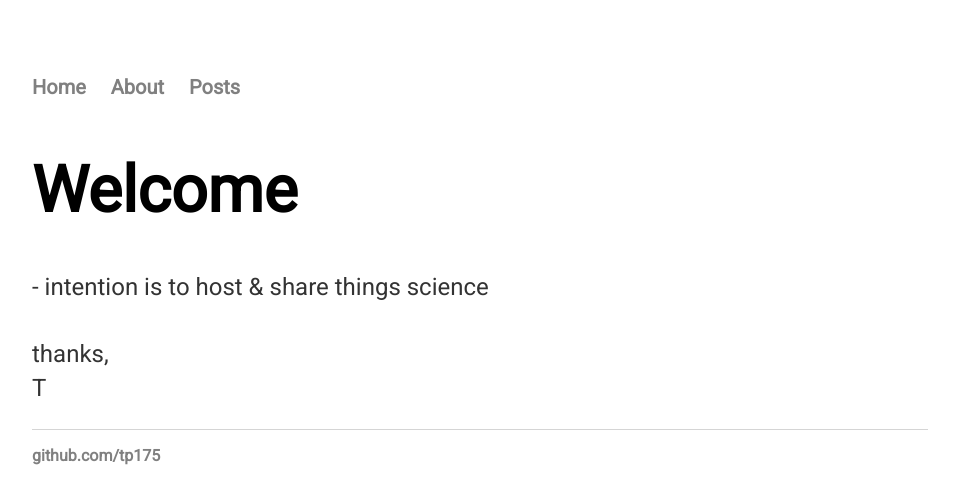
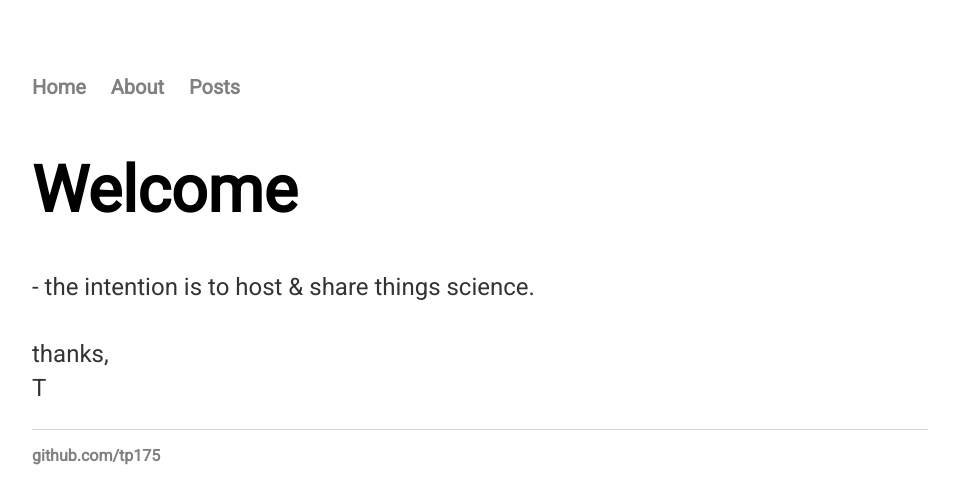
Before and after one commit to tp175/tp175.github.io, a Jekyll site: the page built from index.html, in a window 1280 px wide. Shown: the top 504 px of the page, without its empty margins (160-1119 px from the left). Built offline with Jekyll 4.4.1, drawn with Linux system fonts in a browser that asks for light colours.

Commit message:
content update

```diff
--- a/about/index.html
+++ b/about/index.html
@@ -4,6 +4,6 @@ title: tp175, About
 ---
 <div class="blurb">
 	<h1>Info</h1>
-	<p> ... probably should add a sentence or two ... <br>
-	</p>
+	<p> ... probably should add a sentence or two ... <br></p>
+	<br>
 </div><!-- /.blurb -->
--- a/css/main.css
+++ b/css/main.css
@@ -65,7 +65,7 @@ footer {
 ul.posts {
 	margin-left: 30px;margin-top: 0px;margin-bottom: 50px;
 	font-size: 1.5em;
-	text-transform: lowercase;
+	text-transform: none;
 }
 
 ul.posts li {
--- a/index.html
+++ b/index.html
@@ -4,7 +4,7 @@ title: tp175, Home
 ---
 <div class="blurb">
 	<h1>Welcome</h1>
-	<p> - intention is to host & share things science <br><br>
+	<p> - the intention is to host & share things science. <br><br>
 	thanks, <br>
-	T </p>
+	T <br></p>
 </div><!-- /.blurb -->
```
Also changed, not shown: _posts/2020-03-03-tp175-octavepage.md (renamed from _posts/2020-03-02-tp175-octavepage.md, +1 -1 lines).
